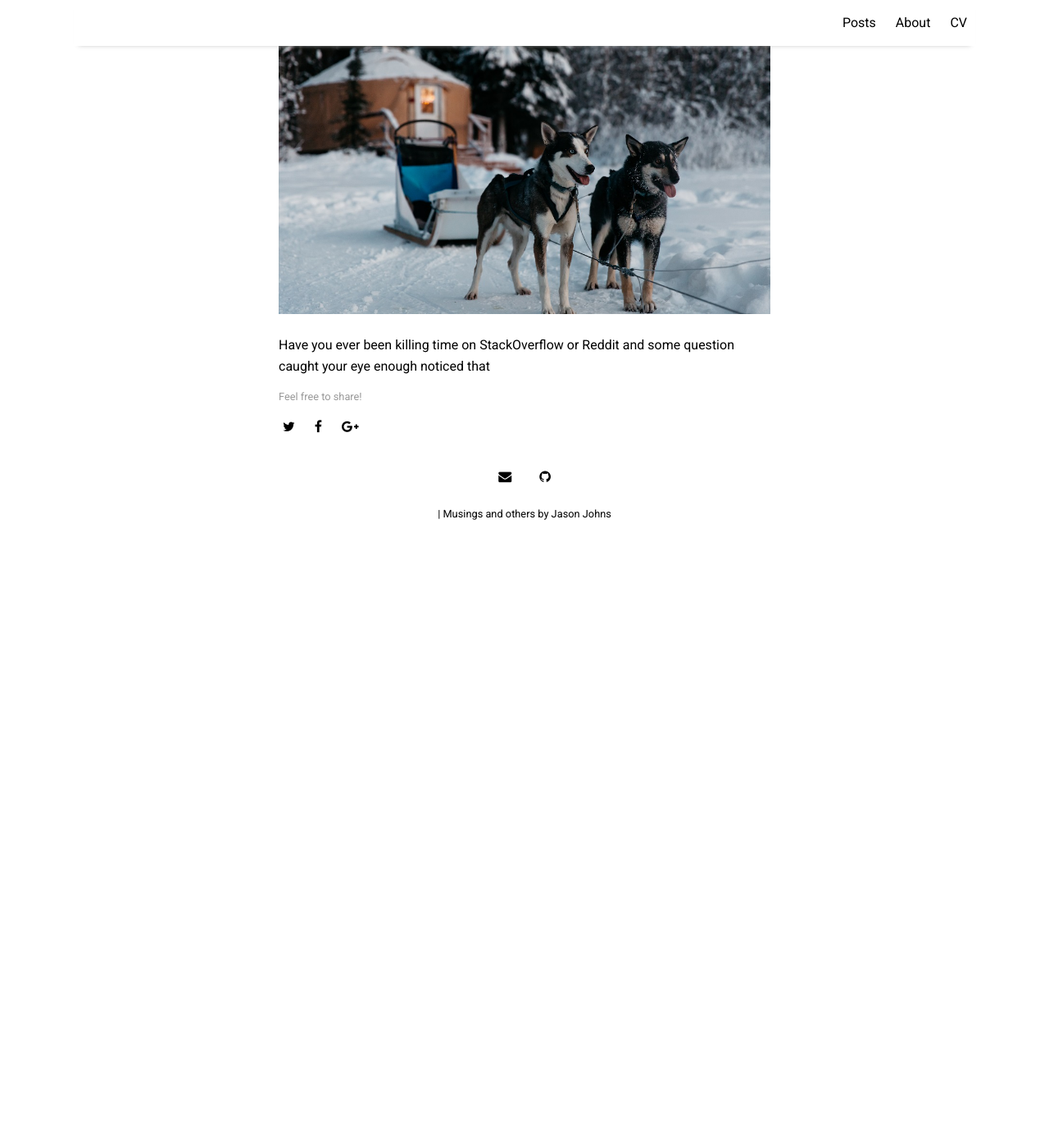
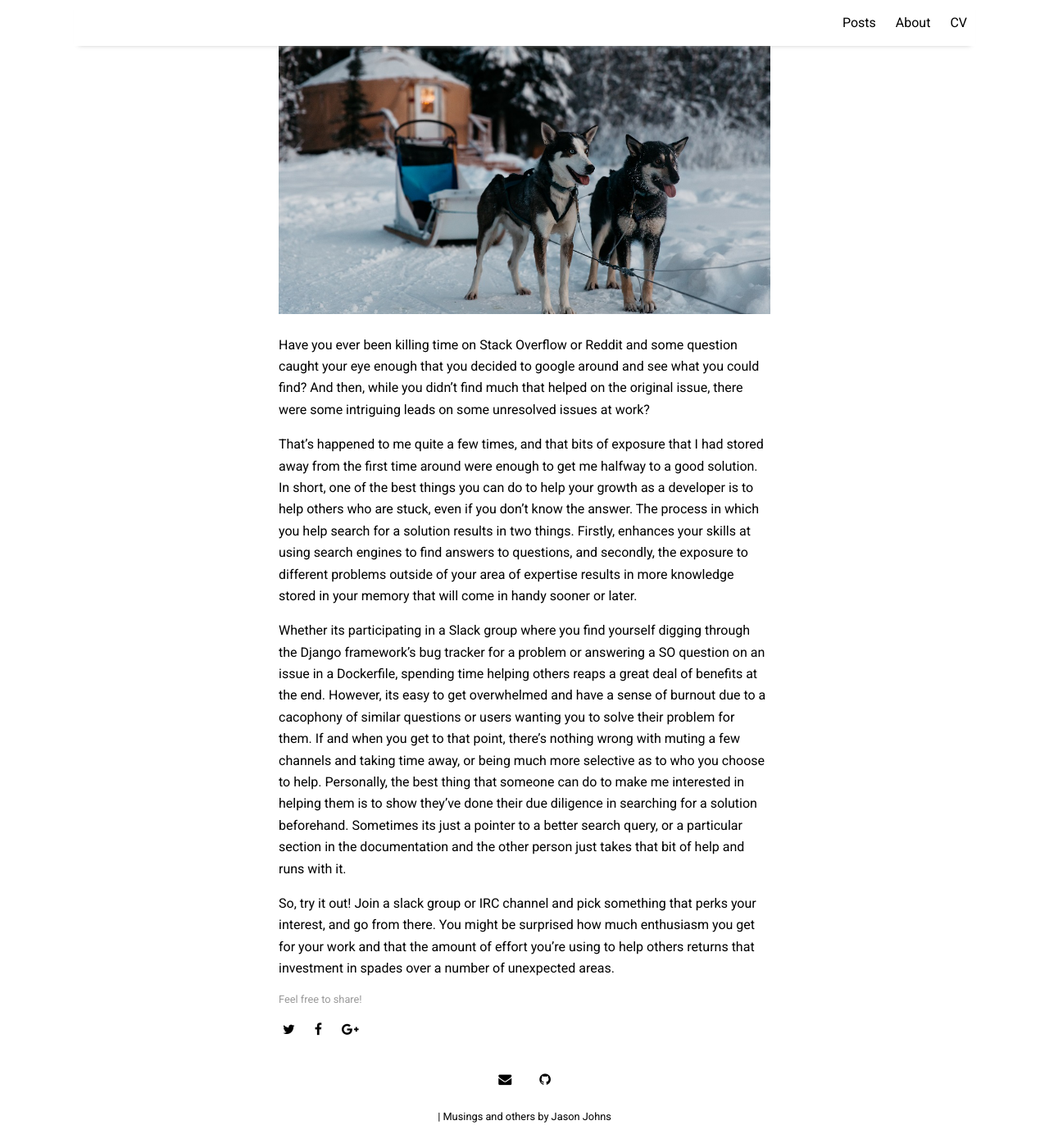
Before and after one commit to daredevil82/daredevil82.github.io, a Jekyll site: the page built from _posts/2017-01-12-better-developer.md, in a window 1280 px wide and 1400 px high, scrolled down 219 px. Shown: the whole window at 82% size. Built offline with Jekyll 4.4.1, drawn with Linux system fonts in a browser that asks for light colours; nearby versions of some CDN libraries; before the commit the page ends 900 px from its top, so only the background shows below that.

Commit message:
added post

```diff
--- a/Gemfile
+++ b/Gemfile
@@ -15,7 +15,6 @@ gem "minima", "~> 2.0"
 
 # If you want to use GitHub Pages, remove the "gem "jekyll"" above and
 # uncomment the line below. To upgrade, run `bundle update github-pages`.
-gem "github-pages", group: :jekyll_plugins
 
 # If you have any plugins, put them here!
 group :jekyll_plugins do
@@ -28,3 +27,4 @@ gem 'jekyll-paginate'
 gem 'jekyll-sitemap'
 gem 'jekyll-seo-tag'
 gem 'jekyll-gist'
+gem "github-pages"
--- a/_posts/2017-01-12-better-developer.md
+++ b/_posts/2017-01-12-better-developer.md
@@ -3,9 +3,34 @@ layout: post
 title: "How Helping Others Makes You A Better Developer"
 author: "Jason Johns"
 categories: development
-tags: [python,django,models,serialization]
+tags: [soft skills,learning,development]
 image: arctic-1.jpg
 ---
 
-Have you ever been killing time on StackOverflow or Reddit and some question caught your eye enough
-noticed that
+Have you ever been killing time on Stack Overflow or Reddit and some question caught
+your eye enough that you decided to google around and see what you could find?  And then,
+while you didn't find much that helped on the original issue, there were some intriguing leads
+on some unresolved issues at work?
+
+That's happened to me quite a few times, and that bits of exposure that I had stored away
+from the first time around were enough to get me halfway to a good solution.  In short,
+one of the best things you can do to help your growth as a developer is to help others
+who are stuck, even if you don't know the answer.  The process in which you help search
+for a solution results in two things.  Firstly, enhances your skills at using search engines to find
+answers to questions, and secondly, the exposure to different problems outside of your
+area of expertise results in more knowledge stored in your memory that will come in handy sooner or later.
+
+Whether its participating in a Slack group where you find yourself digging through the
+Django framework's bug tracker for a problem or answering a SO question on an issue in
+a Dockerfile, spending time helping others reaps a great deal of benefits at the end.  However,
+its easy to get overwhelmed and have a sense of burnout due to a cacophony of similar questions or
+users wanting you to solve their problem for them.  If and when you get to that point, there's nothing
+wrong with muting a few channels and taking time away, or being  much more selective as to who you
+choose to help.  Personally, the best thing that someone can do to make me interested in helping them is
+to show they've done their due diligence in searching for a solution beforehand.  Sometimes its just
+a pointer to a better search query, or a particular section in the documentation and the other person
+just takes that bit of help and runs with it.
+
+So, try it out!  Join a slack group or IRC channel and pick something that perks your interest, and go from there.
+You might be surprised how much enthusiasm you get for your work and that the amount of effort you're
+using to help others returns that investment in spades over a number of unexpected areas.
```
